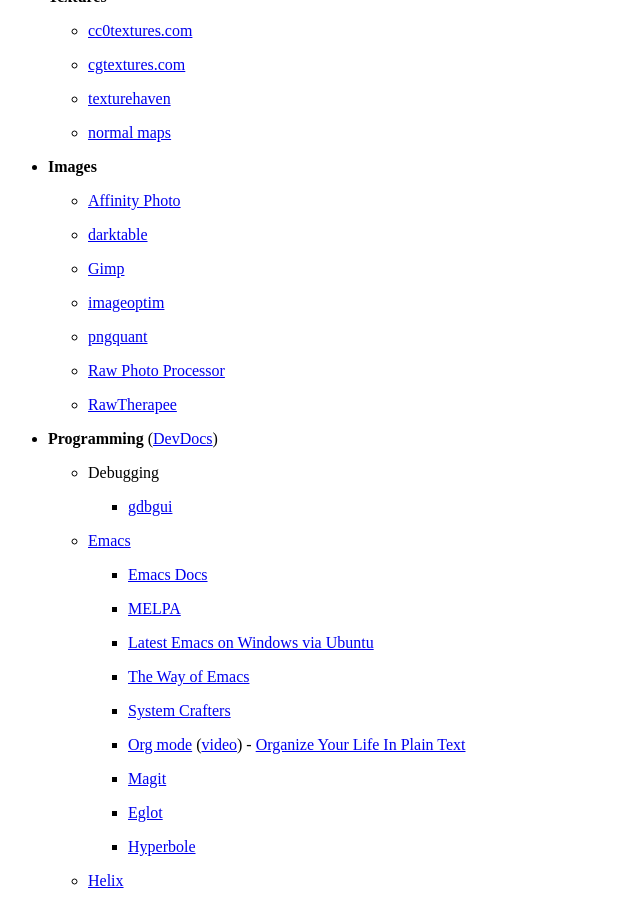
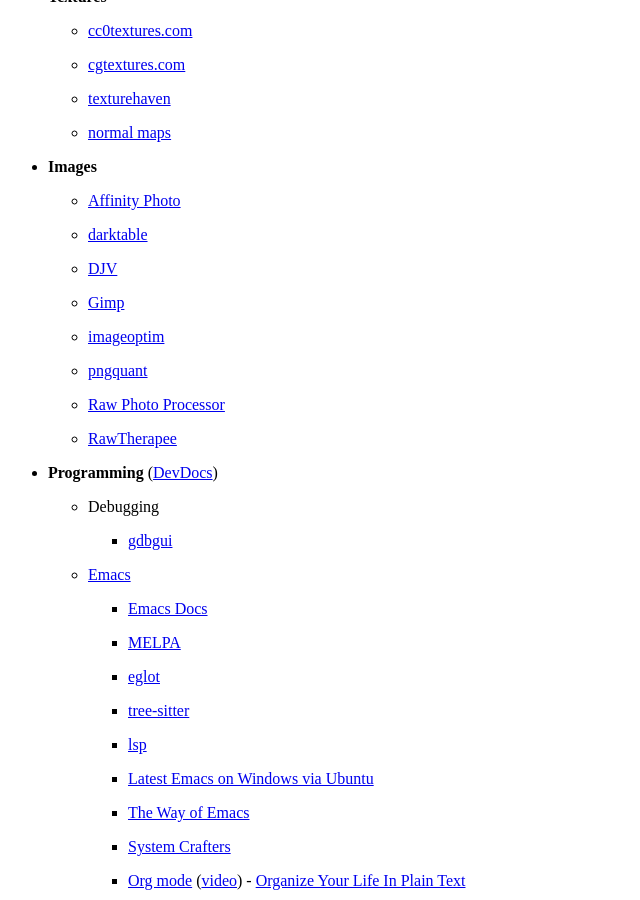
Before and after one commit to wahn/jan_walter_org, a Jekyll site: the page built from links/index.md, in a window 1280 px wide and 900 px high, scrolled down 5497 px. Shown: the whole window, without its empty margins (0-640 px from the left). Built offline with Jekyll 4.4.1, drawn with Linux system fonts in a browser that asks for light colours.

Commit message:
DJV, Emacs language servers, and Rocky Linux distribution.

```diff
--- a/links/index.md
+++ b/links/index.md
@@ -364,6 +364,8 @@
 
     - [darktable](https://www.darktable.org)
 
+    - [DJV](https://github.com/darbyjohnston/DJV)
+
     - [Gimp](https://www.gimp.org)
 
     - [imageoptim](https://imageoptim.com/versions.html)
@@ -385,6 +387,12 @@
         + [Emacs Docs](https://www.emacsdocs.org)
 
         + [MELPA](https://melpa.org)
+
+        + [eglot](https://github.com/joaotavora/eglot)
+
+        + [tree-sitter](https://emacs-tree-sitter.github.io)
+
+        + [lsp](https://emacs-lsp.github.io)
 
         + [Latest Emacs on Windows via Ubuntu](https://emacsredux.com/blog/2021/12/19/using-emacs-on-windows-11-with-wsl2)
 
```
Also changed, not shown: other parts of links/index.md (+2 -0 lines).
